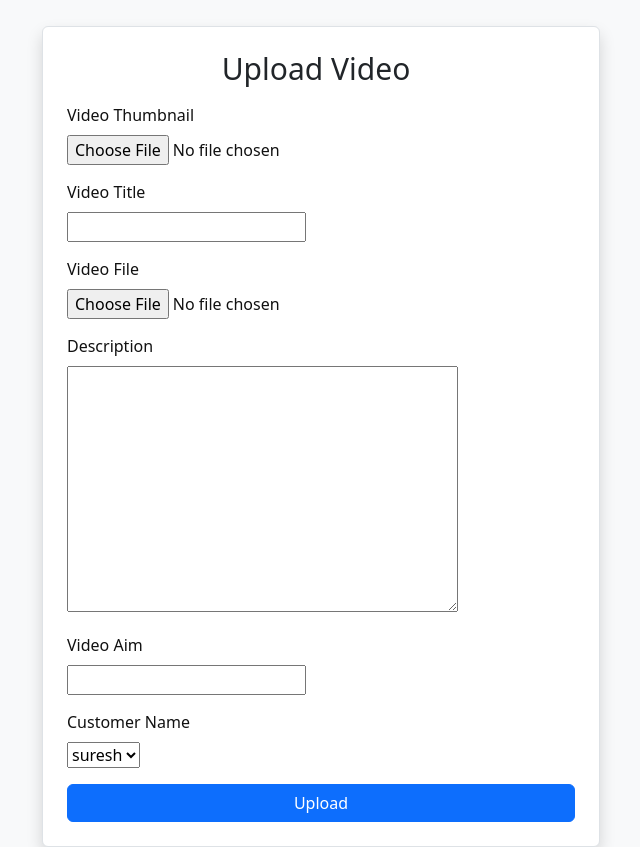
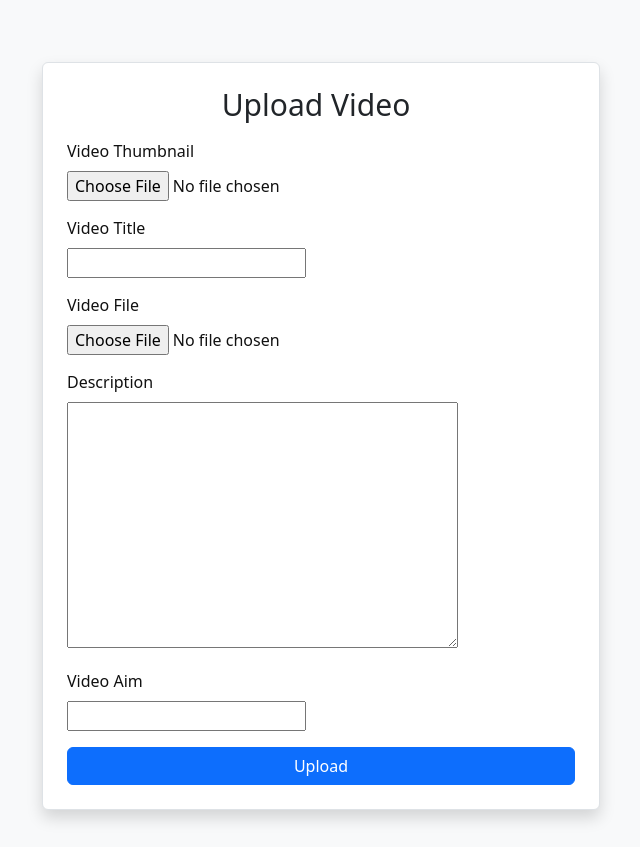
Before and after one commit to sureshdulupolai/MediX, a Django app: page /videoupload/ in a window 1280 px wide. Shown: the part 64-911 px from the top of the page, without its empty margins (319-959 px from the left). After the commit the page ends 885 px from the top, so only its background shows below. Run offline with Django 5.2, Linux system fonts and the light colour scheme; a user stored in the database is signed in; data comes from the database, SQL or seed files in the repository.

Commit message:
updated a template of upload video

```diff
--- a/templates/video-upload.html
+++ b/templates/video-upload.html
@@ -73,11 +73,6 @@
                 <div>{{ form.video_aim }}</div>
             </div>
 
-            <div class="field-container">
-                <label class="form-label" for="{{ form.customer_name.id_for_label }}">Customer Name</label>
-                <div>{{ form.customer_name }}</div>
-            </div>
-
             <button type="submit" class="btn btn-primary w-100 mt-3">Upload</button>
         </form>
     </div>
```
